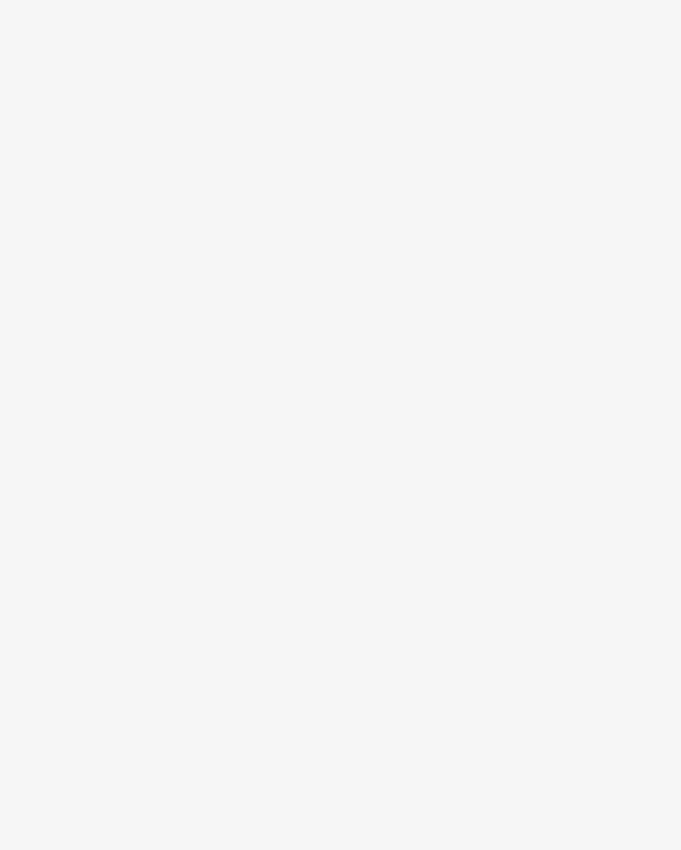
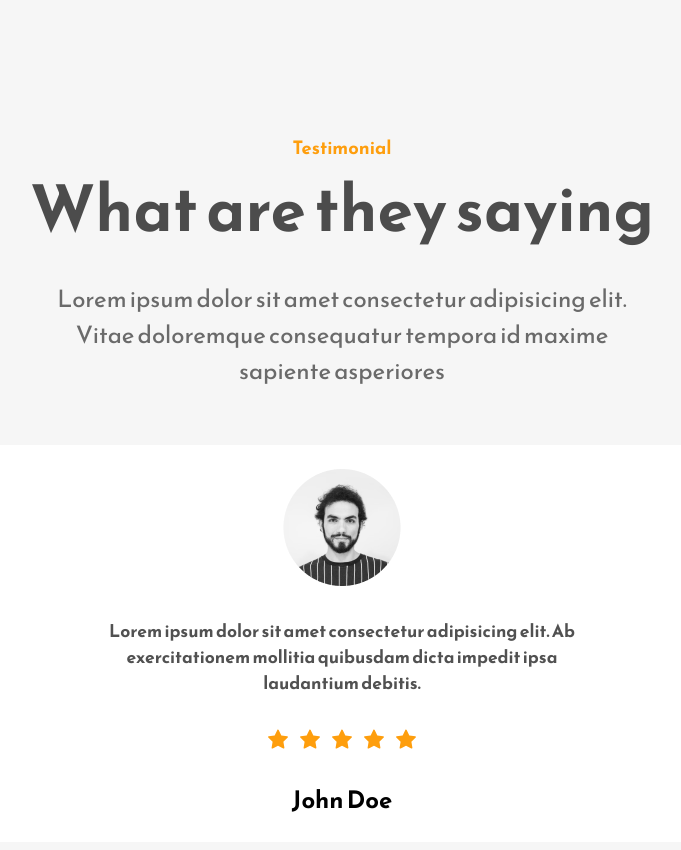
Before and after one commit to TheintTheint298/restaurant_landing_page, a React (Create React App) app: page / in a window 1280 px wide. Shown: the part 3340-4190 px from the top of the page, without its empty margins (298-979 px from the left). Before the commit the page ends 3234 px from the top, so only its background shows below. Built offline with nearby package versions, Linux system fonts and the light colour scheme.

Commit message:
testimonial component

```diff
--- a/src/App.js
+++ b/src/App.js
@@ -2,6 +2,7 @@ import "./App.css";
 import Home from "./Components/Home";
 import About from "./Components/About";
 import Work from "./Components/Work";
+import Testimonial from "./Components/Testimonial";
 
 function App() {
   return (
@@ -9,6 +10,7 @@ function App() {
       <Home />
       <About />
       <Work />
+      <Testimonial />
     </div>
   );
 }
--- /dev/null
+++ b/src/Components/Testimonial.js
@@ -0,0 +1,35 @@
+import React from 'react'
+import ProfilePic from '../Assets/john-doe-image.png'
+import { AiFillStar } from 'react-icons/ai'
+
+const Testimonial = () => {
+  return (
+    <div className='work-section-wrapper'>
+        <div className='work-section-top'>
+            <p className='primary-subheading'>Testimonial</p>
+            <h1 className='primary-heading'>What are they saying</h1>
+            <p className='primary-text'>
+                Lorem ipsum dolor sit amet consectetur adipisicing elit.
+                Vitae doloremque consequatur tempora id maxime sapiente asperiores
+            </p>
+        </div>
+        <div className='testimonial-section-bottom'>
+            <img src={ProfilePic} alt="" />
+            <p>
+                Lorem ipsum dolor sit amet consectetur adipisicing elit. Ab
+                exercitationem mollitia quibusdam dicta impedit ipsa laudantium debitis.
+            </p>
+            <div className='testimonials-stars-container'>
+                <AiFillStar />
+                <AiFillStar />
+                <AiFillStar />
+                <AiFillStar />
+                <AiFillStar />
+            </div>
+            <h2>John Doe</h2>
+        </div>
+    </div>
+  )
+}
+
+export default Testimonial
```
